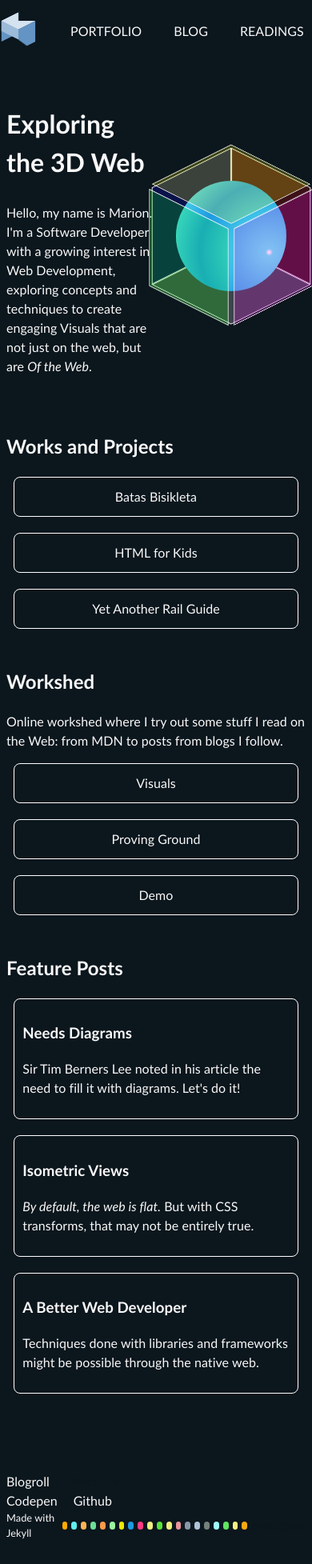
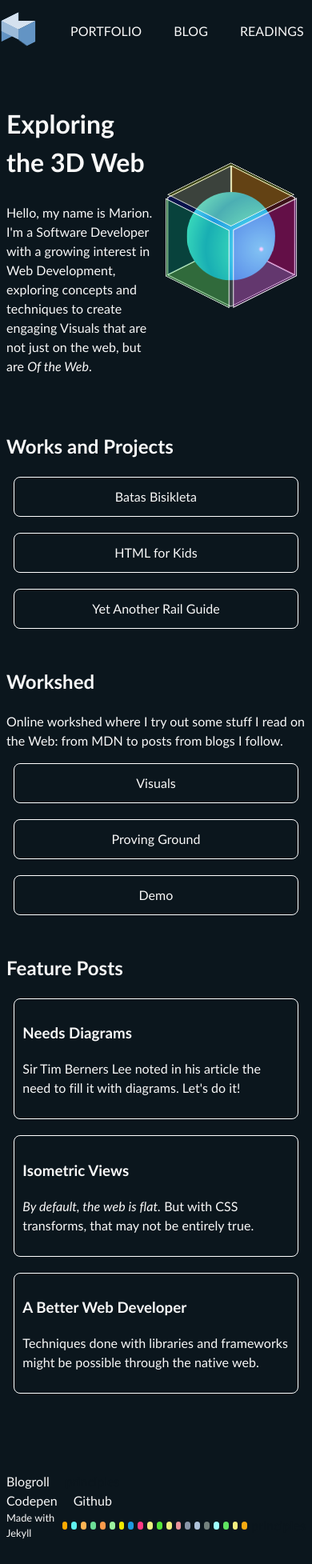
Before and after one commit to mpdagang/mpdagang.github.io, a Jekyll site: the page built from _pages/index.html, in a window 390 px wide. Shown: the whole page at 80% size. Built offline with Jekyll 4.4.1, drawn with Linux system fonts in a browser that asks for light colours.

Commit message:
Front page: graphic rezising

```diff
--- a/assets/styles/main.scss
+++ b/assets/styles/main.scss
@@ -980,7 +980,7 @@ two-up {
 ------------------------------------------------------------*/
 
 .fps {
-  font-size: clamp(30px, 10vw, 80px);
+  font-size: clamp(30px, 8vw, 80px);
   --x: 3em;
   --color: transparent; // border color
   --origin: calc(var(--x) / 2);
```
